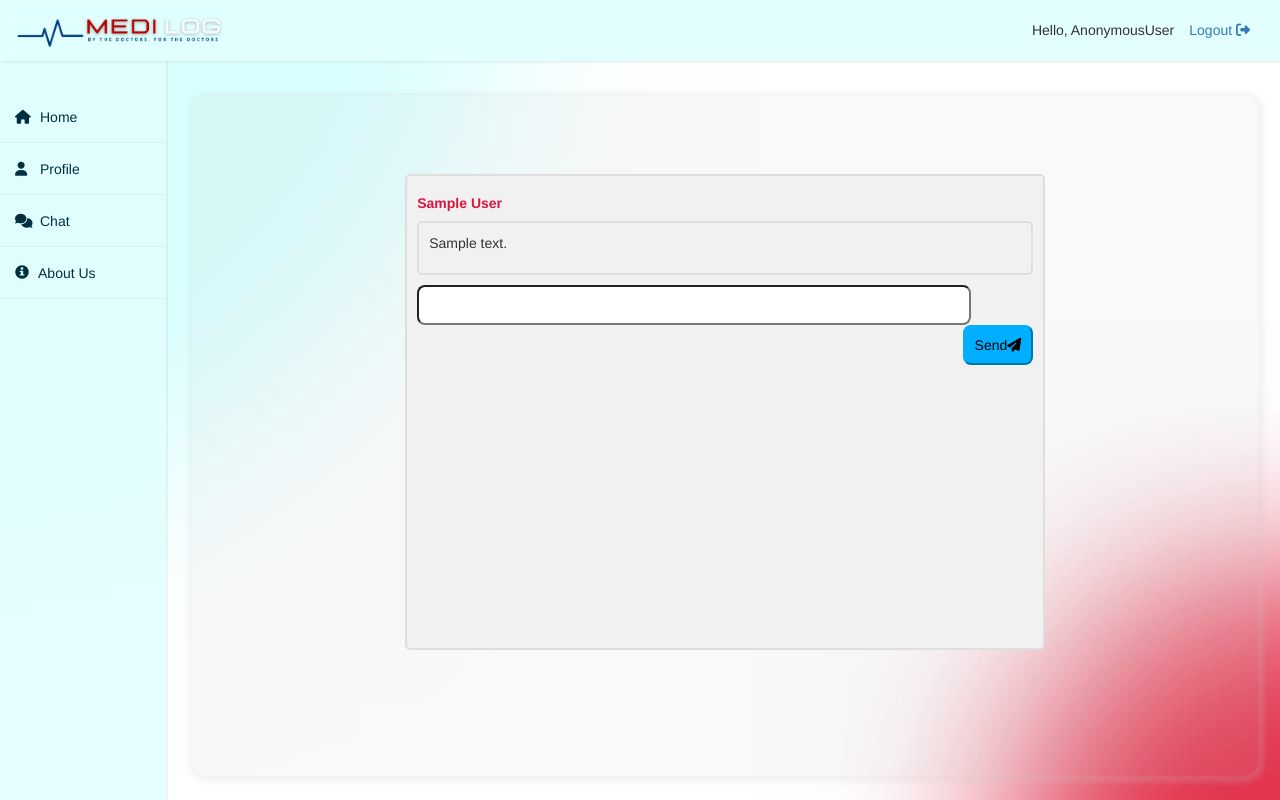
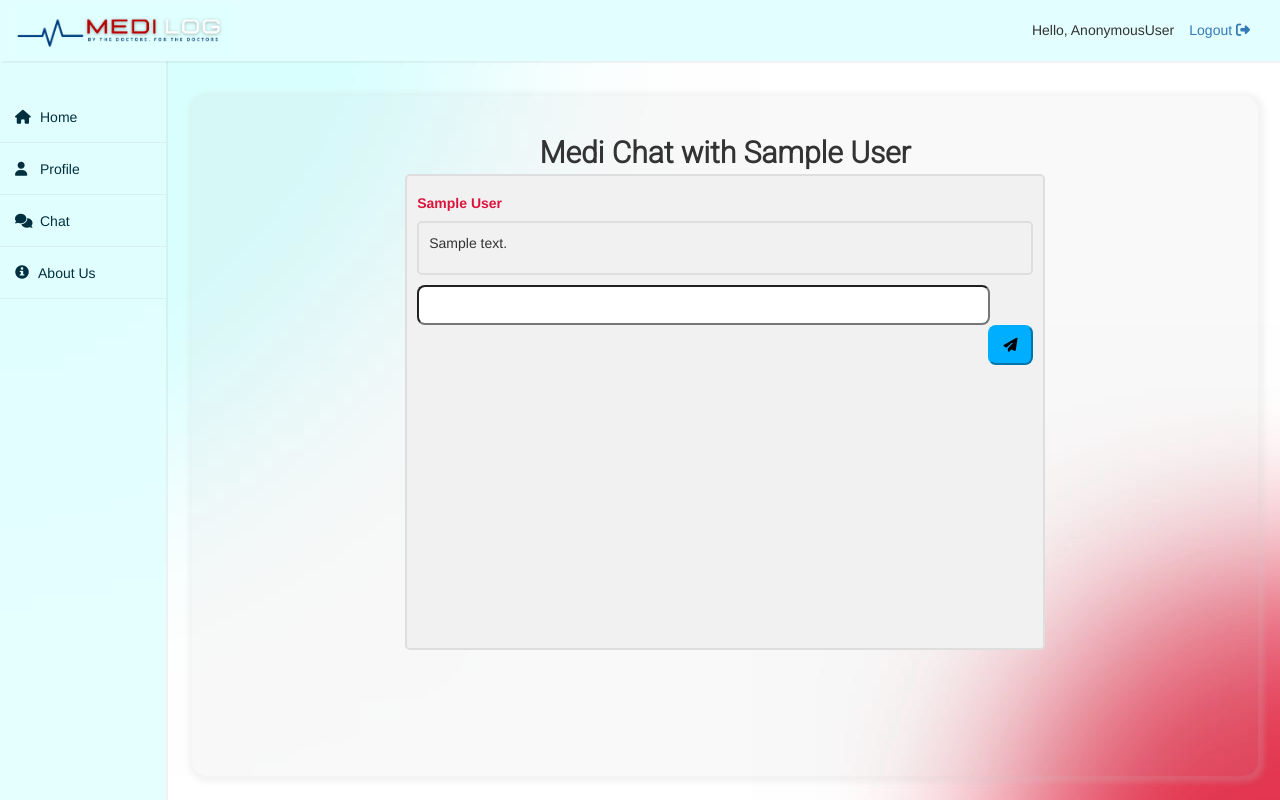
Before and after one commit to ask4shahzaib/MediLog, a Django app: template BackEndApp/templates/BackEndApp/chatOpened.html in a window 1280 px wide. Run offline with Django 3.2, Linux system fonts and the light colour scheme; the template is opened without the code that fills it: values that come from a table or form of the project are taken from there, others are empty; tables that the repository leaves empty hold one stand-in row (values such as "Sample post"); some libraries are stand-ins or nearby versions.

Commit message:
Medi chat DONE

```diff
--- a/BackEndApp/templates/BackEndApp/chatOpened.html
+++ b/BackEndApp/templates/BackEndApp/chatOpened.html
@@ -22,6 +22,10 @@
     <script src="https://maxcdn.bootstrapcdn.com/bootstrap/3.4.1/js/bootstrap.min.js"></script>
     <link rel="stylesheet" href="https://www.w3schools.com/w3css/4/w3.css">
 
+
+    <link rel="preconnect" href="https://fonts.googleapis.com">
+    <link rel="preconnect" href="https://fonts.gstatic.com" crossorigin>
+    <link href="https://fonts.googleapis.com/css2?family=Roboto:wght@300&display=swap" rel="stylesheet">
 
 
     <link rel="stylesheet" href="css/styles.css">
@@ -95,7 +99,7 @@
 
 .send-btn {
     height: 40px;
-    width: 70px;
+    width: 45px;
     background-color: rgb(0, 174, 255);
     color: black;
     border-radius: 8px;
@@ -140,7 +144,7 @@
 
     <div class="usableBody">
 
-
+        <h2 style="text-align: center; font-family: 'Roboto', sans-serif; " > <b> Medi Chat  with {{secondPerson.fName}} {{secondPerson.lName}}</b></h2>
         <div class="container" id="con" style="width: 60%; left: 20%; right: 20%; top: 10%; height: 70%;">
 
             <div>
@@ -171,8 +175,8 @@
                 <form action="/sendMessage2/" method="POST">
                     {%csrf_token%}
                     <input type="hidden" value="{{secondPerson.license_No}}" name="uID">
-                    <input style="height: 40px; width: 90%; border-radius: 8px; " type="text" id="text" name="text" />
-                    <button class="send-btn" type="submit"> Send<i class="fas fa-paper-plane"></i> </button>
+                    <input style="height: 40px; width: 93%; border-radius: 8px; " type="text" id="text" name="text" />
+                    <button class="send-btn" type="submit"> <i class="fas fa-paper-plane"></i> </button>
                 </form>
             </div>
         </div>
```
